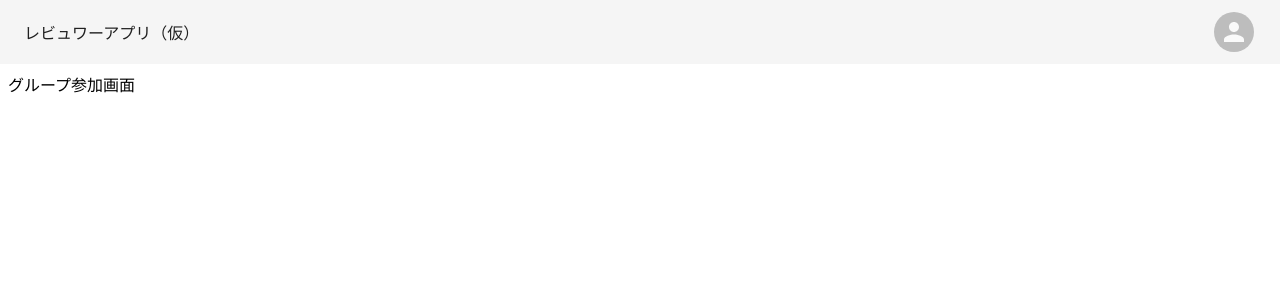
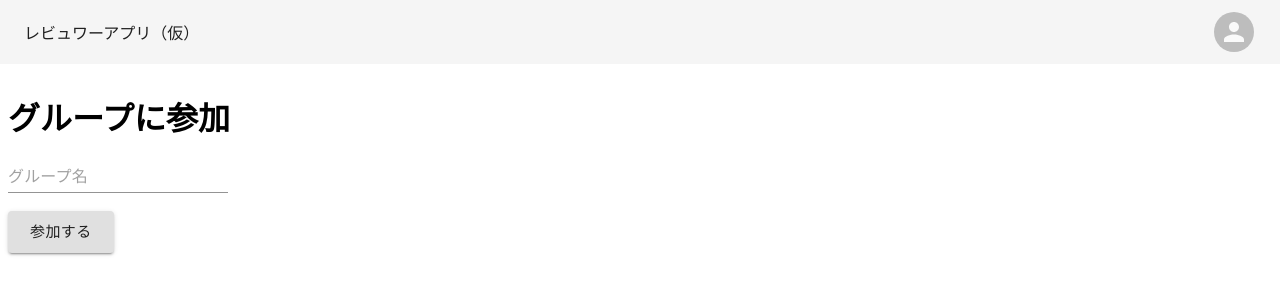
Before and after one commit to u-Hoshi/reviewer-decision-app, a React (Create React App) app: page /group/join in a window 1280 px wide. Shown: the top 300 px of the page. Built offline with nearby package versions, Linux system fonts and the light colour scheme; no server answers.

Commit message:
グループ参加画面のレイアウトを作成しました。

```diff
--- a/src/Route.tsx
+++ b/src/Route.tsx
@@ -43,7 +43,7 @@ export const RootRouter = () => {
         { path: "/:group", element: <Roulette /> },
         { path: "/:group/member", element: <GroupMember /> },
         { path: "/group/create", element: <CreateGroup /> },
-        { path: "/:group/join", element: <JoinGroup /> },
+        { path: "/group/join", element: <JoinGroup /> },
       ],
     },
     { path: "*", element: <Navigate to="/404" /> },
--- a/src/pages/JoinGroup/index.tsx
+++ b/src/pages/JoinGroup/index.tsx
@@ -1,3 +1,19 @@
+import { Grid, TextField, Button } from "@material-ui/core"
+
 export const JoinGroup = () => {
-  return <div>グループ参加画面</div>
+  return (
+    <div>
+      <Grid container spacing={2}>
+        <Grid item xs={12}>
+          <h1>グループに参加</h1>
+          <TextField type="text" placeholder="グループ名" />
+          <br />
+          <br />
+          <Button variant="contained" size="large">
+            参加する
+          </Button>
+        </Grid>
+      </Grid>
+    </div>
+  )
 }
```
Also changed, not shown: 2 other files (tests, documents, lock files or other folders).
